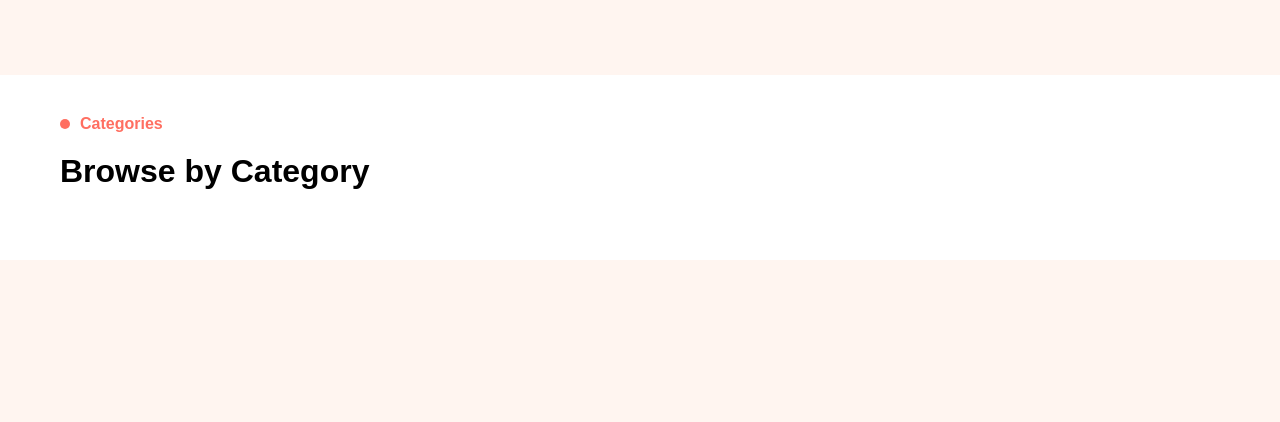
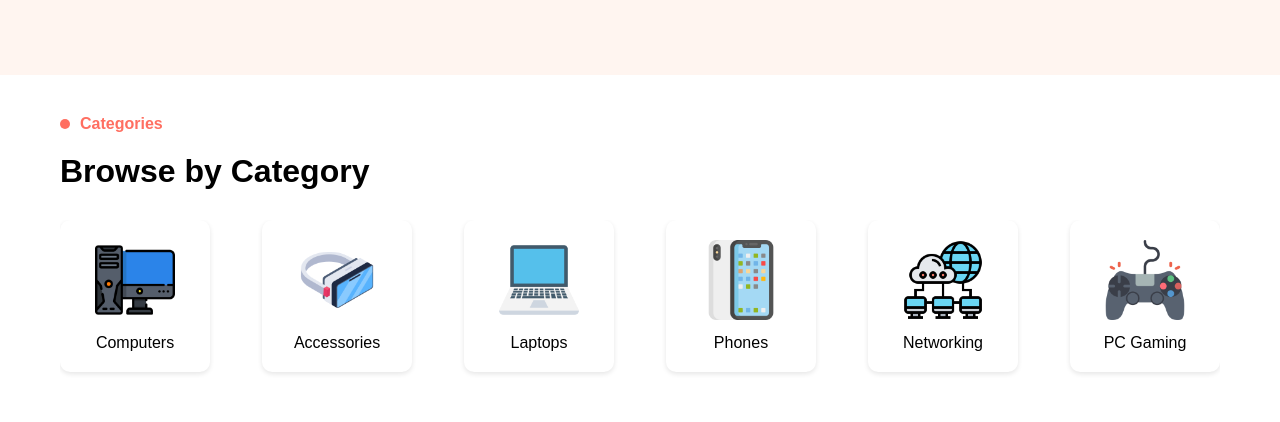
Before and after one commit to MhmdKh7/helli-7-rasouli, a PHP site: page / in a window 1280 px wide; the page is wider, and only the part inside the window is pictured. Shown: the part 619-1041 px from the top of that part. Before the commit the page ends 879 px from the top of that part, so only its background shows below. Run offline with PHP 8.4, Linux system fonts and the light colour scheme.

Commit message:
Categories بخش دوم
درست کردن ایتم های بخش Categories با استفاده از حلقه foreach و ارایه

```diff
--- a/index.html
+++ b/index.php
@@ -54,6 +54,7 @@
         </div>
     </section>
 
+
     <section class="category-section">
         <div class="container">
             <div class="category-header">
@@ -65,6 +66,24 @@
                     <h2>Browse by Category</h2>
                 </div>
             </div>
+            <div class="category-list">
+                <?php
+                $categories = [
+                    ["name" => "Computers", "image" => "computers.png"],
+                    ["name" => "Accessories", "image" => "accessories.png"],
+                    ["name" => "Laptops", "image" => "laptops.png"],
+                    ["name" => "Phones", "image" => "phones.png"],
+                    ["name" => "Networking", "image" => "networking.png"],
+                    ["name" => "PC Gaming", "image" => "pc-gaming.png"],
+                ];
+                foreach ($categories as $category) {
+                    echo '<div class="category-item">';
+                    echo '<img src="' . $category['image'] . '" alt="' . $category['name'] . '">';
+                    echo '<p>' . $category['name'] . '</p>';
+                    echo '</div>';
+                }
+                ?>
+            </div>
         </div>
     </section>
 
--- a/style.css
+++ b/style.css
@@ -175,6 +175,7 @@ body {
     transform: translate(-170px, 0);
 }
 
+
 .category-section {
     padding: 40px 0;
     background-color: var(--background-color);
@@ -195,9 +196,28 @@ body {
 
 .category-list {
     display: flex;
-    gap: 20px;
     overflow-x: auto;
     padding-bottom: 10px;
     scroll-behavior: smooth;
     gap: 52px;
 }
+
+.category-item {
+    background-color: white;
+    border-radius: 10px;
+    padding: 20px;
+    text-align: center;
+    min-width: 150px;
+    transition: transform 0.3s ease;
+    box-shadow: 0 2px 5px rgba(0, 0, 0, 0.1);
+}
+.category-item img {
+    width: 80px;
+    height: auto;
+    margin-bottom: 10px;
+}
+
+.category-item p {
+    font-size: 16px;
+    color: var(--text-color);
+}
```
